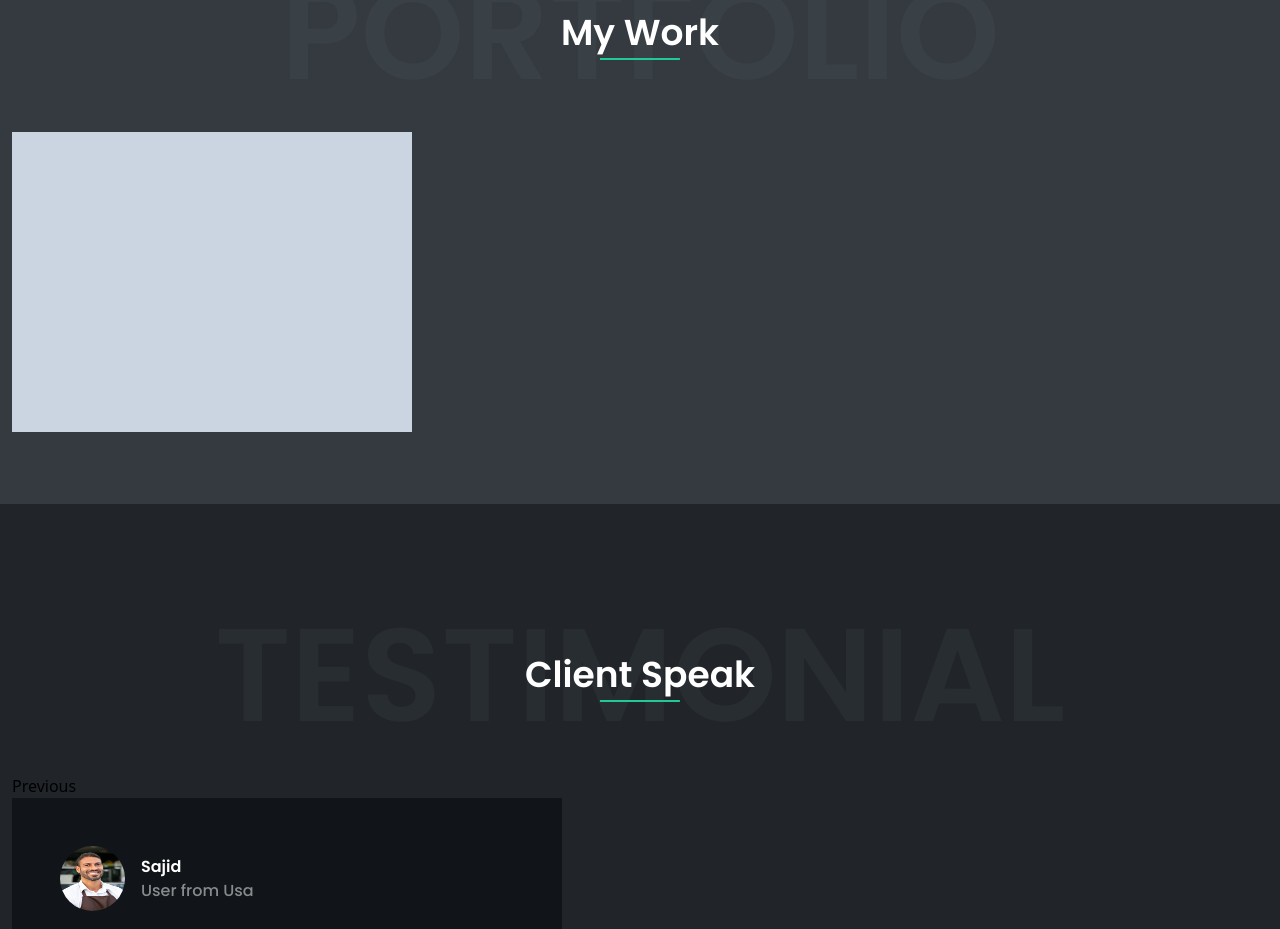
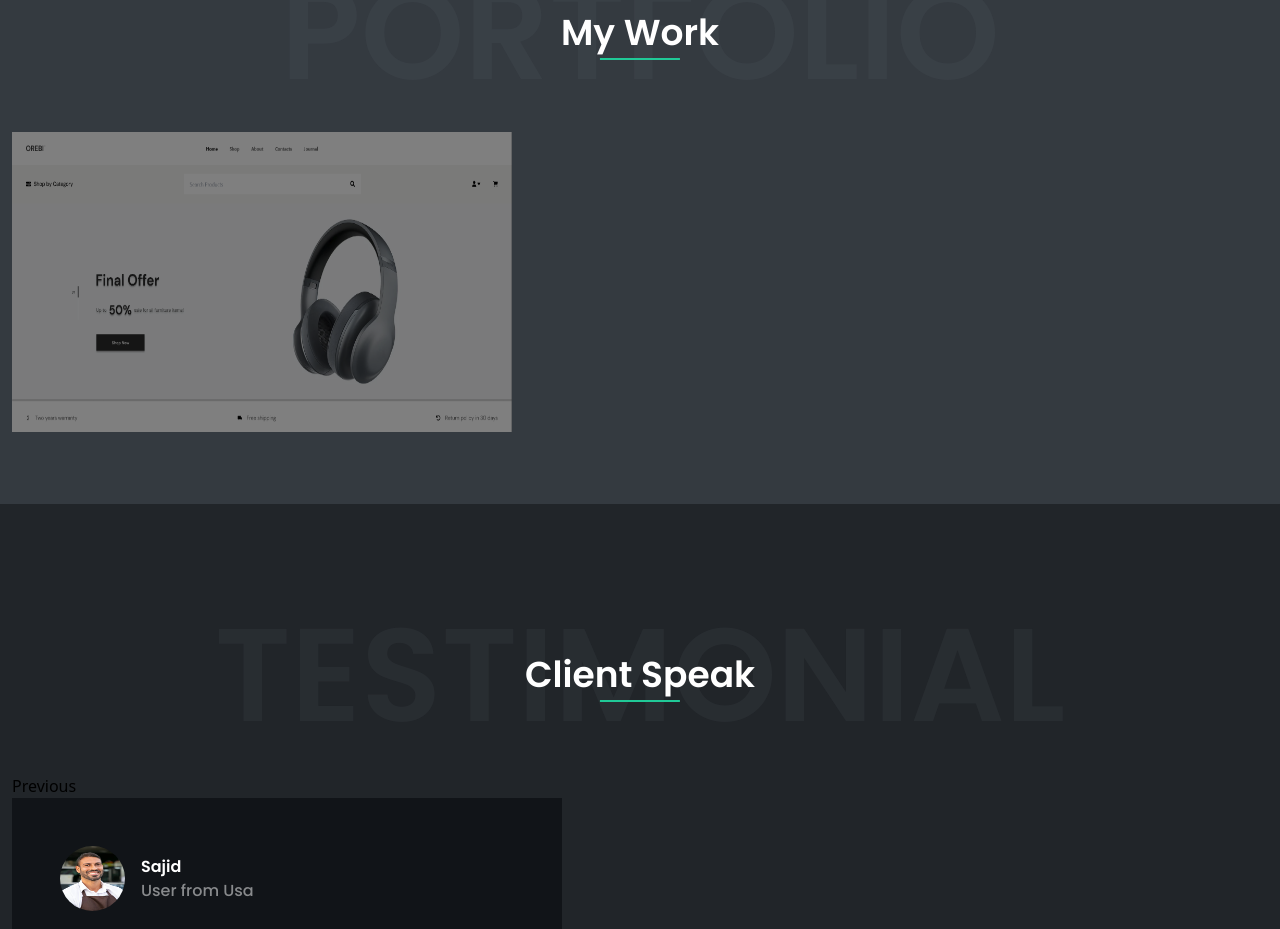
Before and after one commit to morshedsajid26/My-Portfolio, a React (Vite) app in the folder portfolio-project/: page / in a window 1280 px wide. Shown: the part 3680-4609 px from the top of the page. Built offline with nearby package versions, Linux system fonts and the light colour scheme.

Commit message:
Portfolio page running

```diff
--- a/portfolio-project/src/Component/Layer/ProjectCard.jsx
+++ b/portfolio-project/src/Component/Layer/ProjectCard.jsx
@@ -1,9 +1,19 @@
 import React from 'react'
+
+import orebi from '/Orebi.png'
+
+
 
 const ProjectCard = () => {
   return (
-    <div className='w-[400px] h-[300px] bg-slate-300'>
+    <div className={`relative after:bg-black/50 after:absolute after:content-[""] after:w-[500px] after:h-[300px] after:top-0 after:cursor-pointer after:hover:> `}>
 
+        <img className='w-[500px] h-[300px] ' src={orebi}  alt="" />
+
+        <div className=''>
+
+
+        </div>
 
     </div>
   )
```
Also changed, not shown: portfolio-project/public/Furnishop.png (added), portfolio-project/public/Orebi.png (added).
